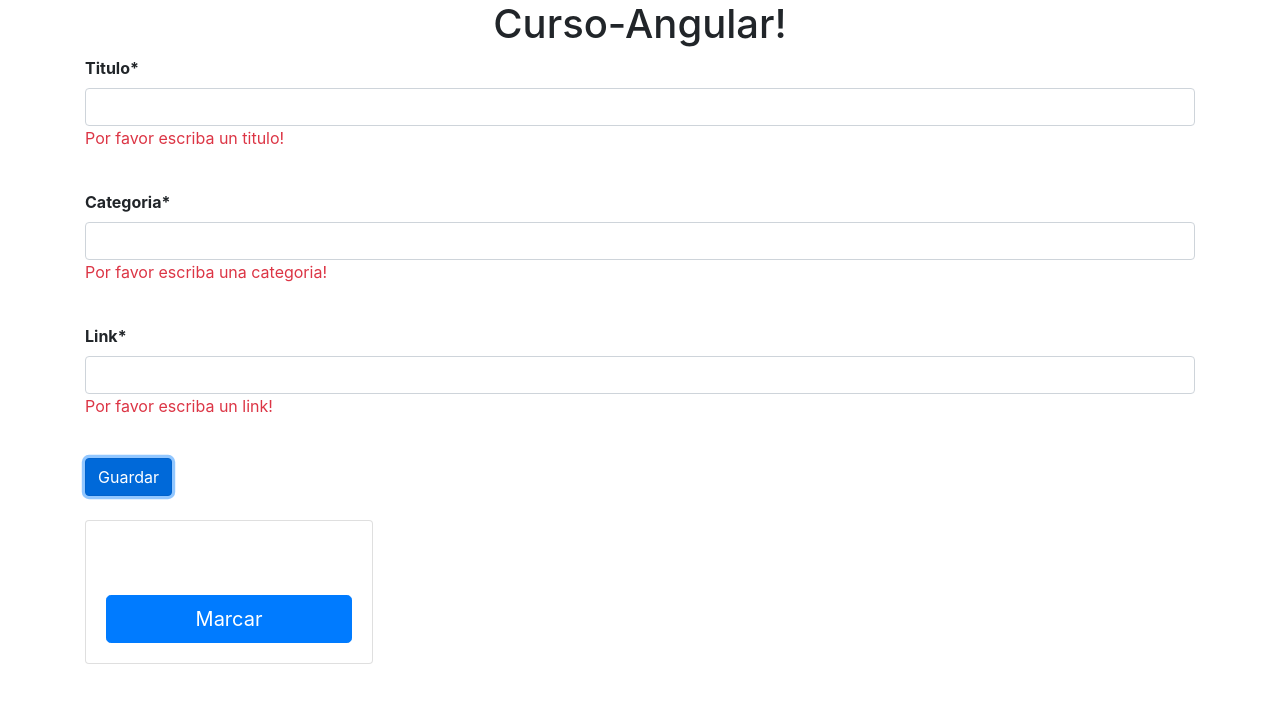
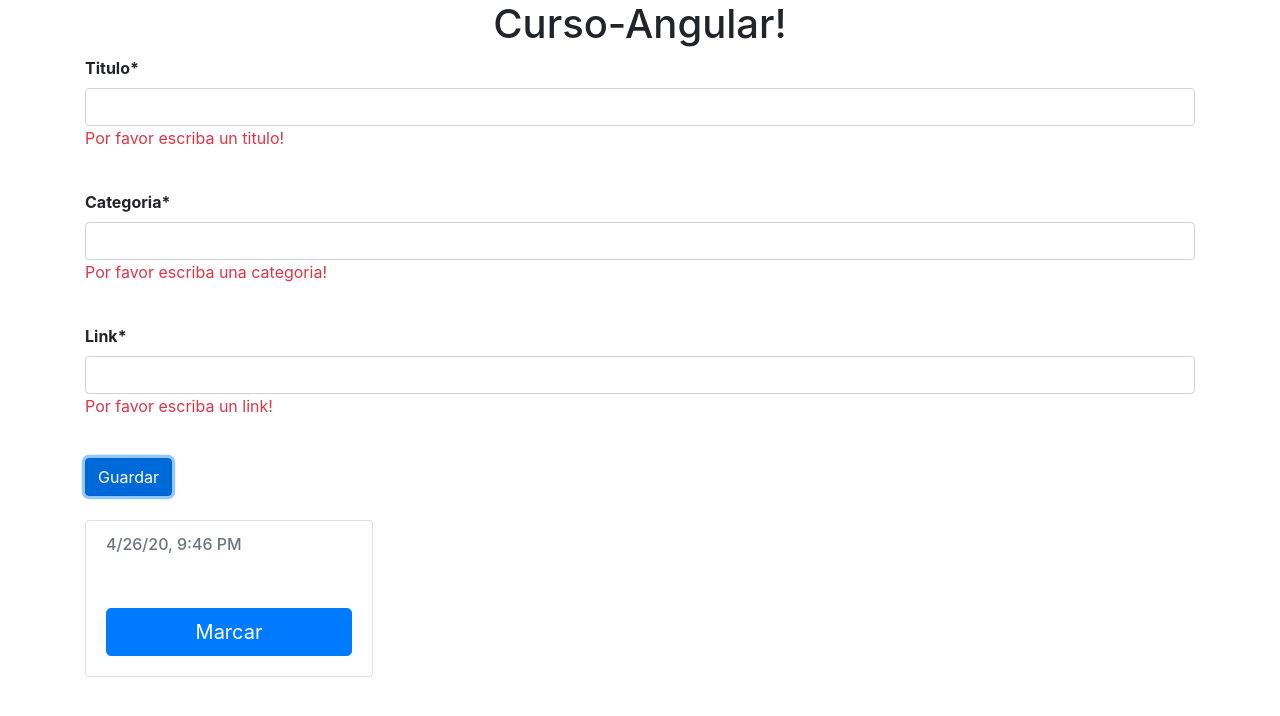
Before and after one commit to isajar/curso-angular, an Angular app: page / in a window 1280 px wide. Both pictures are taken after a click on the button "Guardar". Shown: the top 716 px of the page. Built offline with nearby package versions, Linux system fonts and the light colour scheme.

Commit message:
clase 6: Agrega pipes a la card y el mensaje en principal

```diff
--- a/src/app/card/card.component.html
+++ b/src/app/card/card.component.html
@@ -1,9 +1,11 @@
 <div class="card mb-1" style="width: 18rem;">
   <div class="card-body">
+    <h6 class="card-subtitle mb-2 text-muted">{{ creado | date: "short" }}</h6>
     <h5 class="card-title" [ngClass]="{ tachado: leido == true }">
-      {{ titulo }}
+      {{ titulo | titlecase }}
     </h5>
-    <h6 class="card-subtitle mb-2 text-muted">{{ subtitulo }}</h6>
+    <h6 class="card-subtitle mb-2 text-muted">{{ subtitulo | uppercase }}</h6>
+
     <a href="#" class="card-link">{{ link }}</a>
     <br />
     <br />
--- a/src/app/card/card.component.ts
+++ b/src/app/card/card.component.ts
@@ -9,10 +9,12 @@ export class CardComponent implements OnInit {
   @Input() titulo: string;
   @Input() subtitulo: string;
   @Input() link: string;
+  @Input() creado: Date;
 
   @Output() marcado = new EventEmitter<string>();
 
   leido = false;
+
   constructor() {}
 
   ngOnInit() {}
--- a/src/app/main/main.component.html
+++ b/src/app/main/main.component.html
@@ -20,7 +20,7 @@
   </button>
 
   <div class="alert alert-danger mt-1" role="alert" *ngIf="mensaje">
-    Se ha marcado {{ mensaje }}
+    Se ha marcado {{ mensaje | uppercase }}
   </div>
 
   <br />
@@ -30,6 +30,7 @@
     [titulo]="peli.titulo"
     [subtitulo]="peli.categoria"
     [link]="peli.link"
+    [creado]="peli.creado"
     (marcado)="peliMarcada($event)"
   >
   </app-card>
--- a/src/app/models/pelicula.model.ts
+++ b/src/app/models/pelicula.model.ts
@@ -1,7 +1,10 @@
 export class Pelicula {
+  public creado: Date;
   constructor(
     public titulo: string,
     public categoria: string,
     public link: string
-  ) {}
+  ) {
+    this.creado = new Date();
+  }
 }
```
